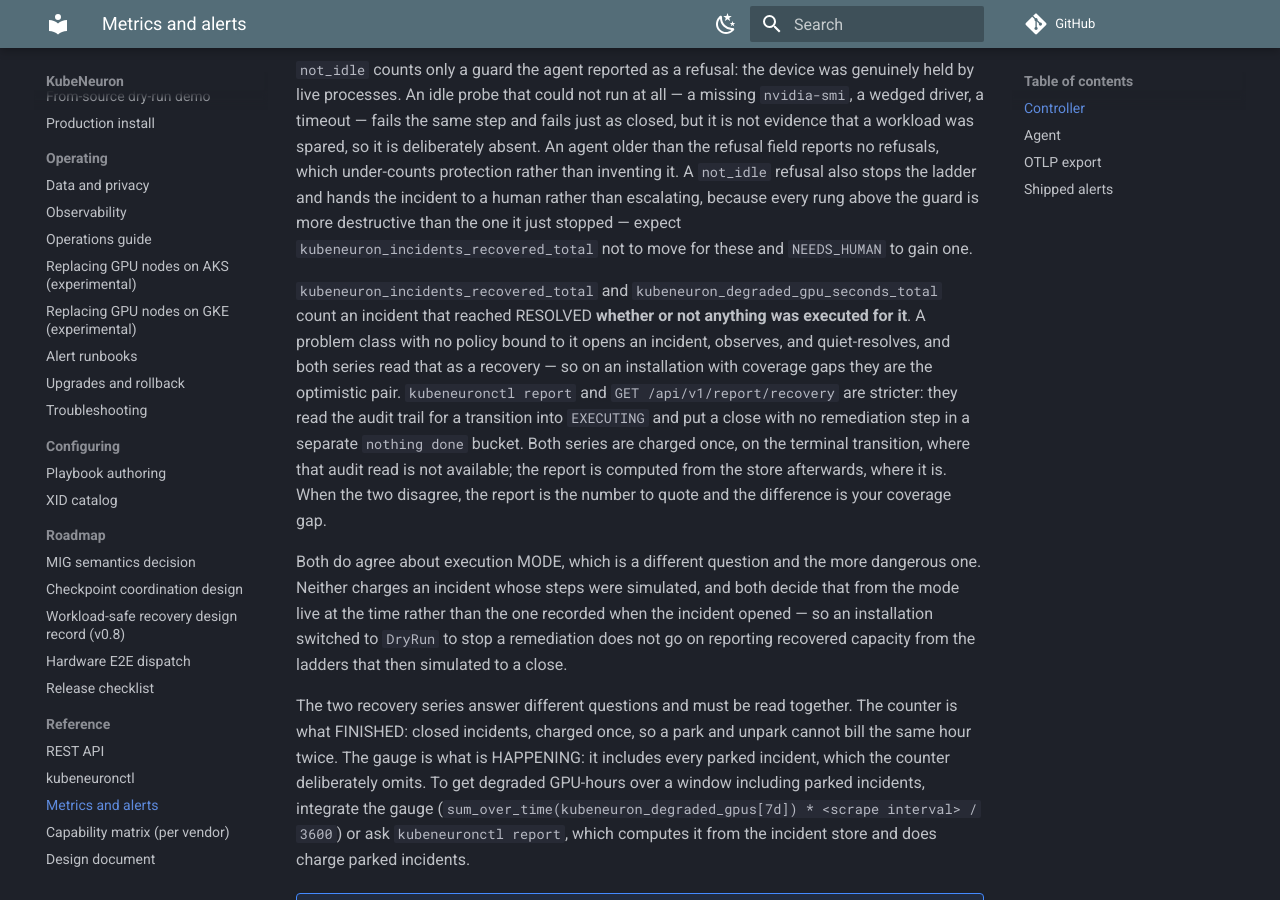
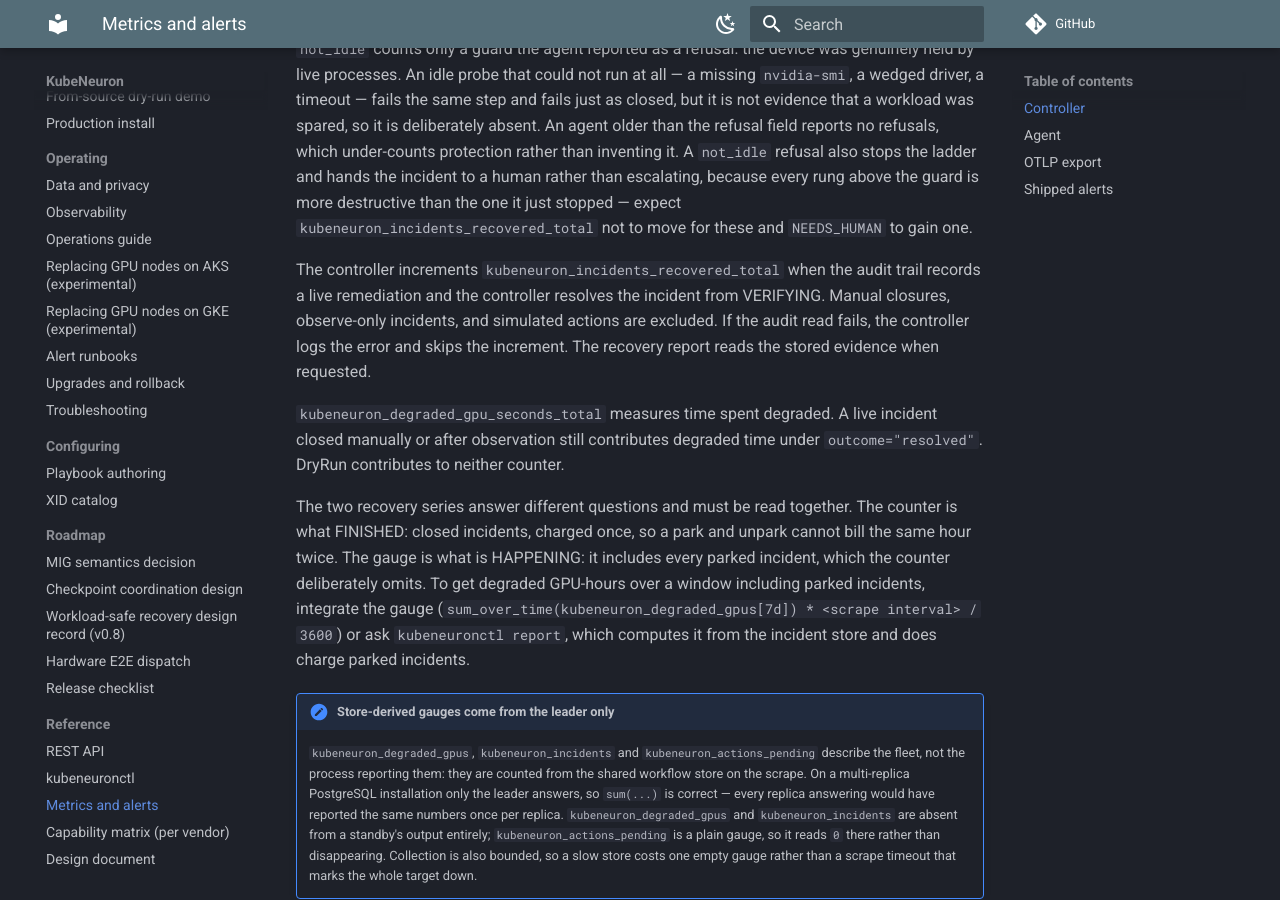
Before and after one commit to kubeneuron/kubeneuron, an MkDocs documentation site: the page built from docs/reference-metrics.md, in a window 1280 px wide and 900 px high, scrolled down 6885 px. Built offline with MkDocs 1.6.1 and Material for MkDocs 9.7.7, drawn with Linux system fonts in a browser that asks for light colours; comment, search, counter and statistics services are not loaded; some of the changed text lies outside the part shown.

Commit message:
Document verified recovery counter semantics for dashboards and alerts
Signed-off-by: Andrii Petruk <andrey.petruk@gmail.com>

```diff
--- a/docs/reference-metrics.md
+++ b/docs/reference-metrics.md
@@ -38,7 +38,7 @@ The panel and CLI compute period estimates from the incident store. See [how the
 | `kubeneuron_stack_restore_failures_total` | counter | — | failed accelerator-stack restores by the janitor — a growing rate means a node's GPU monitoring is staying down |
 | `kubeneuron_runtime_config_info` | gauge | `digest` | identity of the loaded runtime configuration (always 1); a digest lagging `KubeNeuron.status.configDigest` is a rollout that never landed |
 | `kubeneuron_incident_duration_seconds` | histogram | `class`, `outcome` | open-to-halted wall time — MTTR, split by how the incident ended |
-| `kubeneuron_incidents_recovered_total` | counter | `class`, `unattended` | incidents that reached RESOLVED; `unattended="true"` never needed a human decision. Dry-run incidents are excluded — dry-run executes nothing, so it recovers nothing. **Looser than `kubeneuronctl report`:** see the note below |
+| `kubeneuron_incidents_recovered_total` | counter | `class`, `unattended` | incidents with an audited live remediation and a verified resolution; `unattended="true"` means no approval round was opened |
 | `kubeneuron_degraded_gpu_seconds_total` | counter | `class`, `outcome` | GPU-seconds charged when an incident reached a terminal state; divide by 3600 for degraded GPU-hours. The resolved share includes manual closures and observe-only incidents. Use the recovery report for GPU-hours attributed to verified remediation. Recorded once per incident, on its terminal transition only, and never for dry-run — so an incident parked in `NEEDS_HUMAN` contributes **nothing here** until somebody closes it |
 | `kubeneuron_degraded_gpus` | gauge | `class`, `owner` | accelerators under a non-terminal incident right now. `owner="human"` is the `NEEDS_HUMAN` population — capacity that stays lost until a person acts — and is exactly what the counter above cannot show. Node-scoped incidents expand to the node's GPU count |
 | `kubeneuron_workloads_evicted_total` | counter | `reason` | GPU workloads moved off a node ahead of a destructive step, by problem class — what remediation cost. No `node` label by design: this control plane replaces nodes, so node names are an unbounded set and a per-node series would grow for the life of the process. Per-node detail lives in the incident record and audit trail |
@@ -94,24 +94,17 @@ escalating, because every rung above the guard is more destructive than the one
 it just stopped — expect `kubeneuron_incidents_recovered_total` not to move for
 these and `NEEDS_HUMAN` to gain one.
 
-`kubeneuron_incidents_recovered_total` and `kubeneuron_degraded_gpu_seconds_total`
-count an incident that reached RESOLVED **whether or not anything was executed
-for it**. A problem class with no policy bound to it opens an incident,
-observes, and quiet-resolves, and both series read that as a recovery — so on
-an installation with coverage gaps they are the optimistic pair. `kubeneuronctl
-report` and `GET /api/v1/report/recovery` are stricter: they read the audit
-trail for a transition into `EXECUTING` and put a close with no remediation
-step in a separate `nothing done` bucket. Both series are charged once, on the
-terminal transition, where that audit read is not available; the report is
-computed from the store afterwards, where it is. When the two disagree, the
-report is the number to quote and the difference is your coverage gap.
+The controller increments `kubeneuron_incidents_recovered_total` when the
+audit trail records a live remediation and the controller resolves the
+incident from VERIFYING. Manual closures, observe-only incidents, and
+simulated actions are excluded. If the audit read fails, the controller
+logs the error and skips the increment. The recovery report reads the
+stored evidence when requested.
 
-Both do agree about execution MODE, which is a different question and the more
-dangerous one. Neither charges an incident whose steps were simulated, and both
-decide that from the mode live at the time rather than the one recorded when
-the incident opened — so an installation switched to `DryRun` to stop a
-remediation does not go on reporting recovered capacity from the ladders that
-then simulated to a close.
+`kubeneuron_degraded_gpu_seconds_total` measures time spent degraded.
+A live incident closed manually or after observation still contributes
+degraded time under `outcome="resolved"`. DryRun contributes to neither
+counter.
 
 The two recovery series answer different questions and must be read together.
 The counter is what FINISHED: closed incidents, charged once, so a park and
```
Also changed, not shown: CHANGELOG.md (+5 -0 lines), 1 other file.
